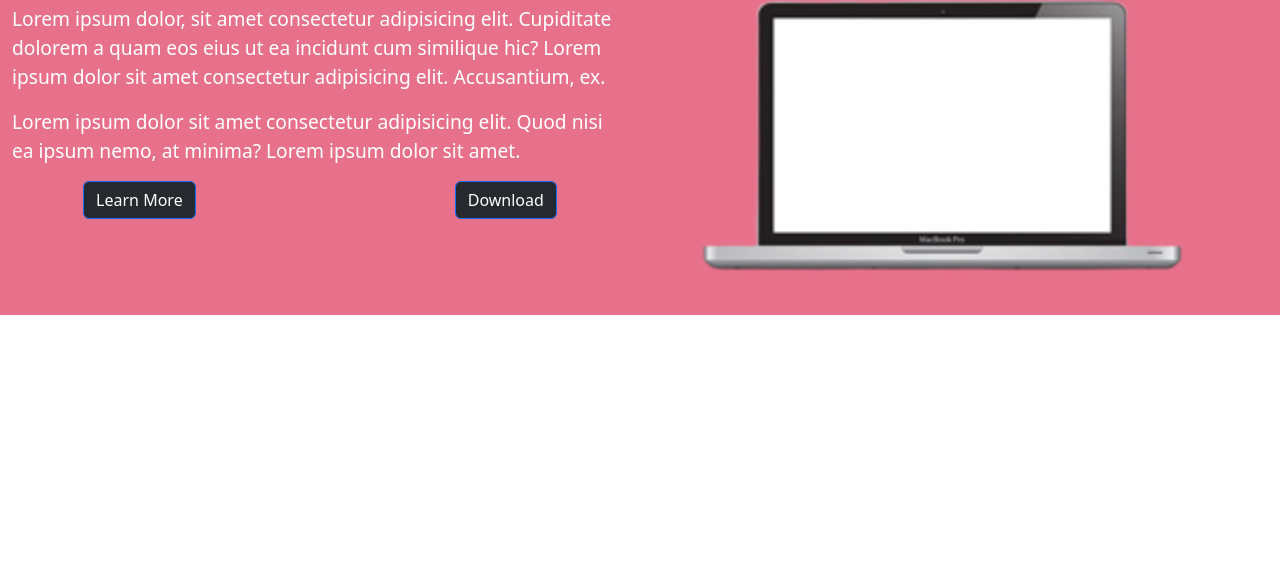
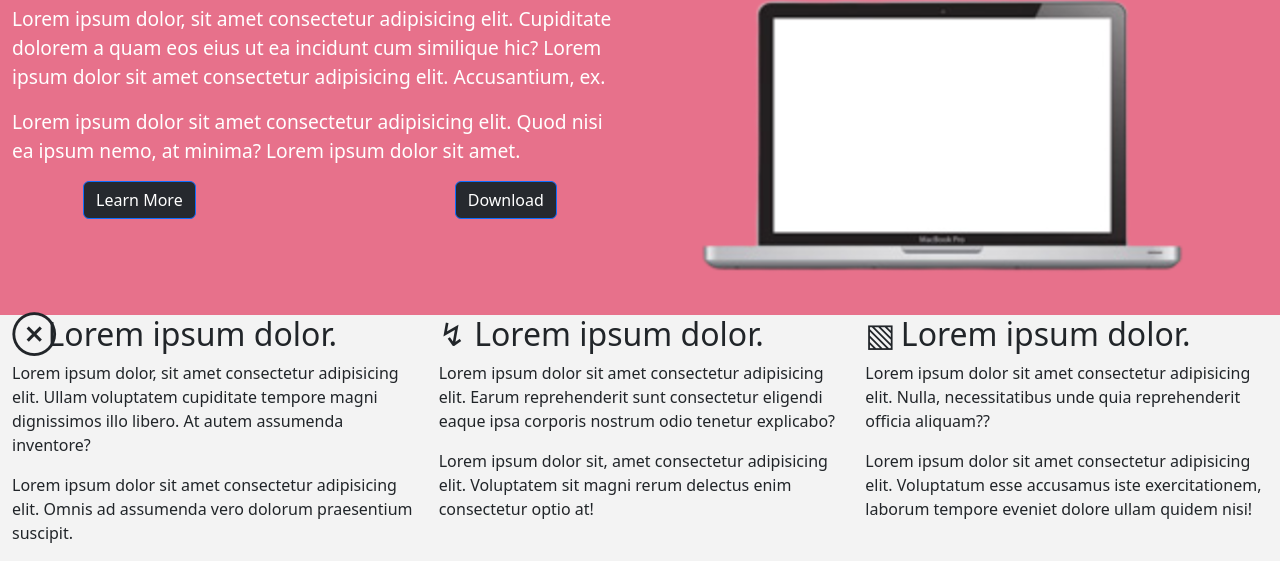
Before and after one commit to patiskiba/bloom-project, a plain HTML site: page index.html in a window 1280 px wide. Shown: the part 145-726 px from the top of the page. Drawn offline with Linux system fonts and the light colour scheme; a web font is replaced by a local one.

Commit message:
Info section done

```diff
--- a/css/style.css
+++ b/css/style.css
@@ -26,3 +26,7 @@
 .landingSection button {
     background-color: #26292E;
 }
+
+.infoSection {
+    background-color: rgb(243, 243, 243);
+}
--- a/index.html
+++ b/index.html
@@ -52,6 +52,63 @@
             </div>
         </section>
 
+
+        <section class="infoSection container-fluid">
+
+            <div class="row">
+
+                <div class="col-sm-12 col-md-6 col-lg-4">
+                    <div class="row">
+                        <div class="col-1 emoji">
+                            <h2>⊗</h2>
+                        </div>
+                        <div class="col-9 infoTitle d-inline">
+                            <h2>Lorem ipsum dolor.</h2>
+                        </div>
+                    </div>
+                    <div class="row">
+                        <p>Lorem ipsum dolor, sit amet consectetur adipisicing elit. Ullam voluptatem cupiditate tempore magni dignissimos illo libero. At autem assumenda inventore?</p>
+                        <p>Lorem ipsum dolor sit amet consectetur adipisicing elit. Omnis ad assumenda vero dolorum praesentium suscipit.</p>
+                    </div>
+                </div>
+
+
+
+                    <div class="col-sm-12 col-md-6 col-lg-4">
+                        <div class="row">
+                            <div class="col-1 emoji">
+                                <h2>↯</h2>
+                            </div>
+                            <div class="col-9 infoTitle d-inline">
+                                <h2>Lorem ipsum dolor.</h2>
+                            </div>
+                        </div>
+                        <div class="row">
+                            <p>Lorem ipsum dolor sit amet consectetur adipisicing elit. Earum reprehenderit sunt consectetur eligendi eaque ipsa corporis nostrum odio tenetur explicabo?</p>
+                            <p>Lorem ipsum dolor sit, amet consectetur adipisicing elit. Voluptatem sit magni rerum delectus enim consectetur optio at!</p>
+                        </div>
+                    </div>
+
+                    <div class="col-sm-12 col-md-6 col-lg-4">
+                        <div class="row">
+                            <div class="col-1 emoji">
+                                <h2>▧</h2>
+                            </div>
+                            <div class="col-9 infoTitle d-inline">
+                                <h2>Lorem ipsum dolor.</h2>
+                            </div>
+                        </div>
+                        <div class="row">
+                            <p>Lorem ipsum dolor sit amet consectetur adipisicing elit. Nulla, necessitatibus unde quia reprehenderit officia aliquam??</p>
+                            <p>Lorem ipsum dolor sit amet consectetur adipisicing elit. Voluptatum esse accusamus iste exercitationem, laborum tempore eveniet dolore ullam quidem nisi!</p>
+                        </div>
+                    </div>
+
+            </div>
+
+
+        </section>
+
     </main>
 </body>
 </html>
```
